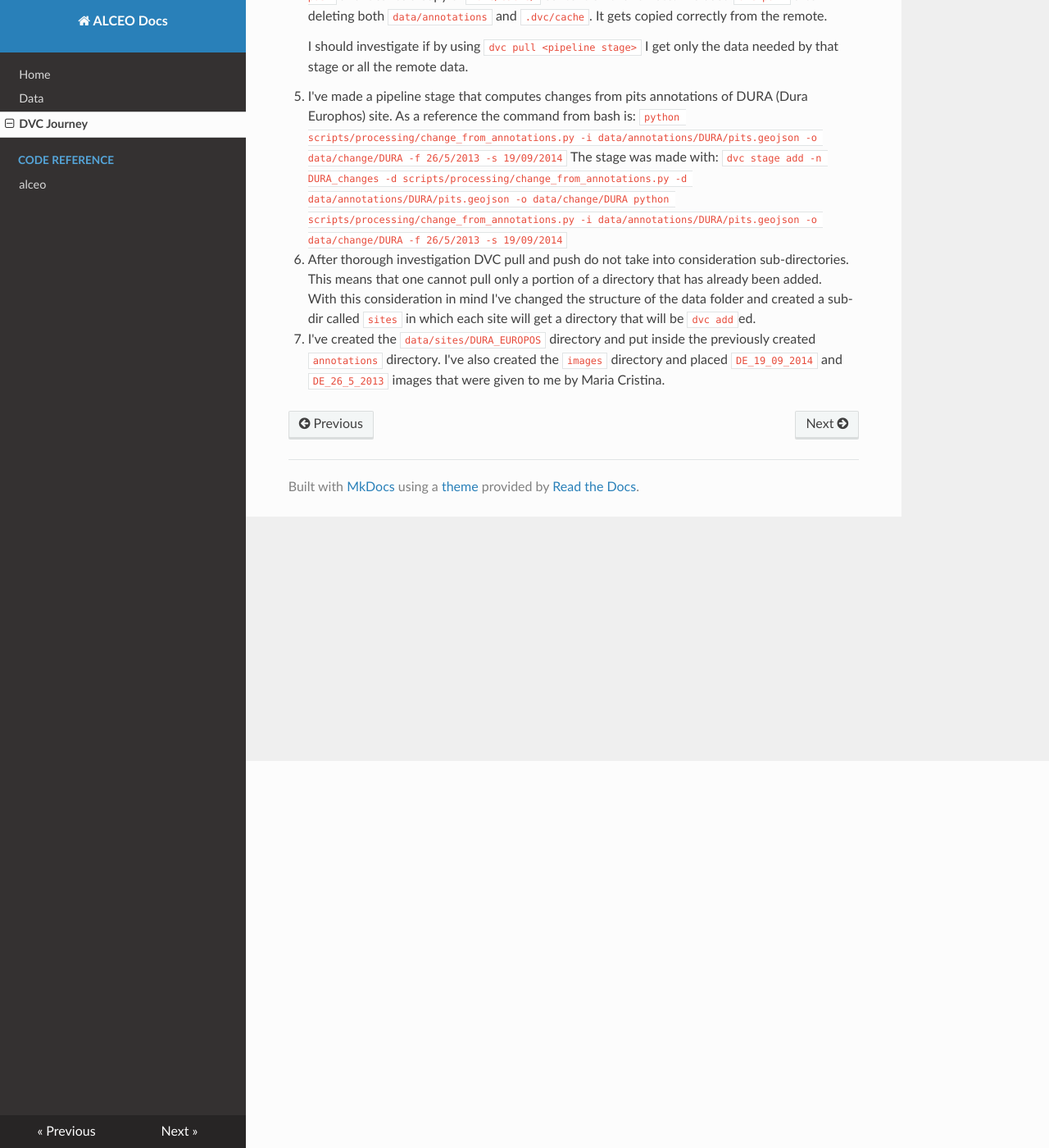
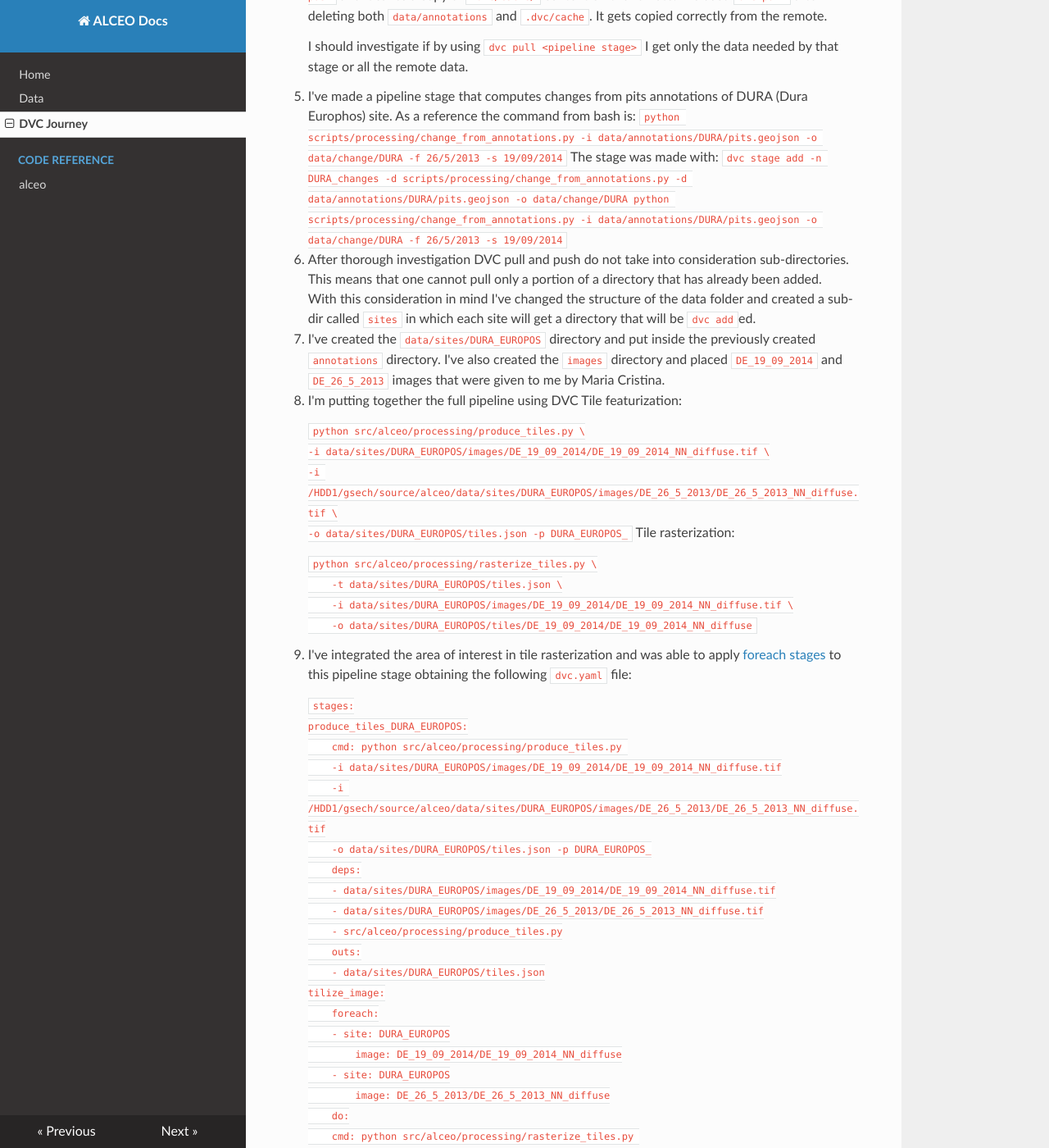
Before and after one commit to IIT-CCHT/alceo, an MkDocs documentation site: the page built from docs/DVC.md, in a window 1280 px wide and 1400 px high, scrolled down 472 px. Shown: the whole window at 82% size. Built offline with MkDocs 1.6.1, drawn with Linux system fonts in a browser that asks for light colours; nearby versions of some CDN libraries; some of the changed text lies outside the part shown.

Commit message:
wip: change annotation and rasterization pipelining

````diff
--- a/docs/DVC.md
+++ b/docs/DVC.md
@@ -29,3 +29,56 @@
     With this consideration in mind I've changed the structure of the data folder and created a sub-dir called `sites` in which each site will get a directory that will be `dvc add`ed.
 
 7. I've created the `data/sites/DURA_EUROPOS` directory and put inside the previously created `annotations` directory. I've also created the `images` directory and placed `DE_19_09_2014` and `DE_26_5_2013` images that were given to me by Maria Cristina.
+8. I'm putting together the full pipeline using DVC
+    Tile featurization:
+
+    ```
+    python src/alceo/processing/produce_tiles.py \
+    -i data/sites/DURA_EUROPOS/images/DE_19_09_2014/DE_19_09_2014_NN_diffuse.tif \
+    -i /HDD1/gsech/source/alceo/data/sites/DURA_EUROPOS/images/DE_26_5_2013/DE_26_5_2013_NN_diffuse.tif \
+    -o data/sites/DURA_EUROPOS/tiles.json -p DURA_EUROPOS_
+    ```
+    Tile rasterization:
+
+    ```
+    python src/alceo/processing/rasterize_tiles.py \
+        -t data/sites/DURA_EUROPOS/tiles.json \
+        -i data/sites/DURA_EUROPOS/images/DE_19_09_2014/DE_19_09_2014_NN_diffuse.tif \
+        -o data/sites/DURA_EUROPOS/tiles/DE_19_09_2014/DE_19_09_2014_NN_diffuse
+    ```
+
+9. I've integrated the area of interest in tile rasterization and was able to apply [foreach stages](https://dvc.org/doc/user-guide/project-structure/dvcyaml-files#foreach-stages) to this pipeline stage obtaining the following `dvc.yaml` file:
+
+    ```
+    stages:
+    produce_tiles_DURA_EUROPOS:
+        cmd: python src/alceo/processing/produce_tiles.py
+        -i data/sites/DURA_EUROPOS/images/DE_19_09_2014/DE_19_09_2014_NN_diffuse.tif
+        -i /HDD1/gsech/source/alceo/data/sites/DURA_EUROPOS/images/DE_26_5_2013/DE_26_5_2013_NN_diffuse.tif
+        -o data/sites/DURA_EUROPOS/tiles.json -p DURA_EUROPOS_
+        deps:
+        - data/sites/DURA_EUROPOS/images/DE_19_09_2014/DE_19_09_2014_NN_diffuse.tif
+        - data/sites/DURA_EUROPOS/images/DE_26_5_2013/DE_26_5_2013_NN_diffuse.tif
+        - src/alceo/processing/produce_tiles.py
+        outs:
+        - data/sites/DURA_EUROPOS/tiles.json
+    tilize_image:
+        foreach:
+        - site: DURA_EUROPOS
+            image: DE_19_09_2014/DE_19_09_2014_NN_diffuse
+        - site: DURA_EUROPOS
+            image: DE_26_5_2013/DE_26_5_2013_NN_diffuse
+        do:
+        cmd: python src/alceo/processing/rasterize_tiles.py
+            -t data/sites/${item.site}/tiles.json
+            -i data/sites/${item.site}/images/${item.image}.tif
+            -a data/sites/${item.site}/area_of_interest.geojson
+            -o data/sites/${item.site}/tiles/${item.image}
+        deps:
+            - src/alceo/processing/rasterize_tiles.py
+            - data/sites/${item.site}/tiles.json
+            - data/sites/${item.site}/images/${item.image}.tif
+            - data/sites/${item.site}/area_of_interest.geojson
+    ```
+
+    I was unable to parametrize the deps for the `produce_tiles` stage. This needs more studying as I'm not sure how to parametrize a list of parameters for a command plus parametrizing a list of dependencies.
````
Also changed, not shown: dvc.yaml (+38 -4 lines), docs/data_processing.md (line endings or trailing spaces), 2 other files.
